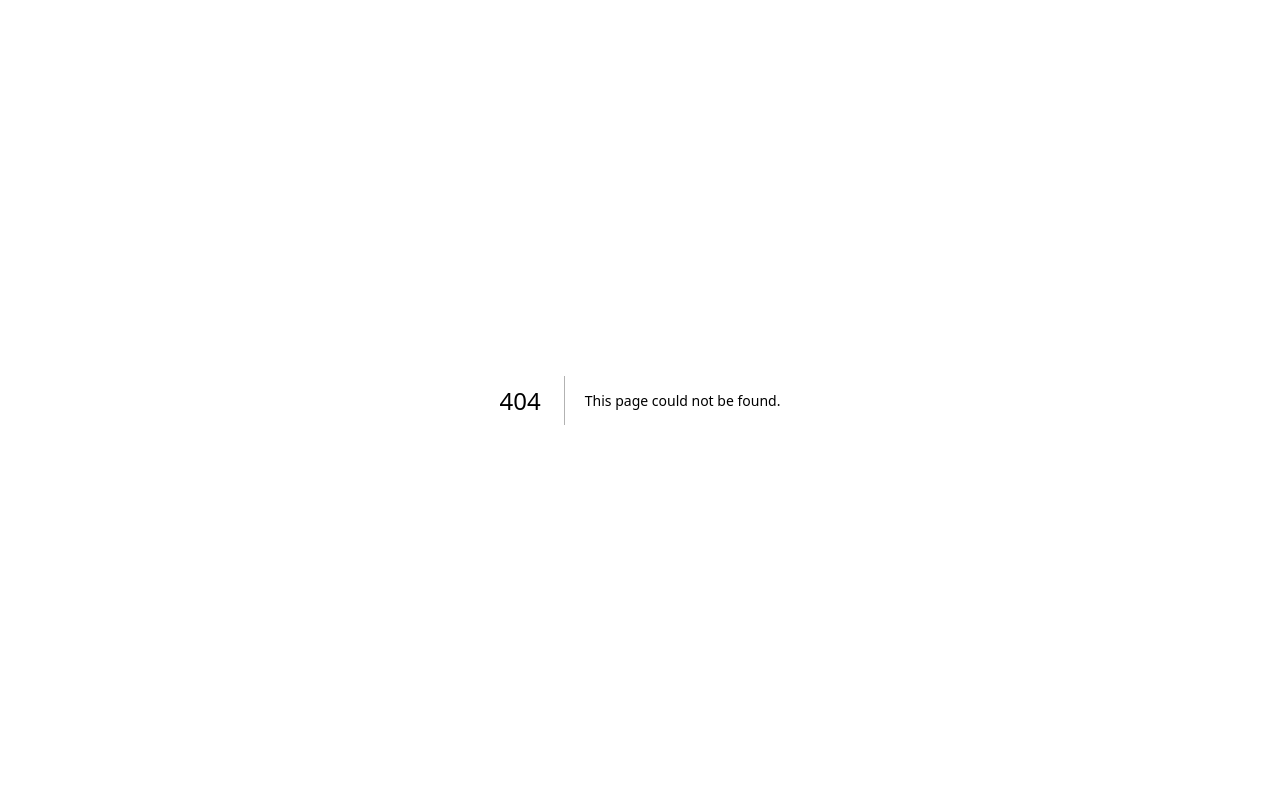
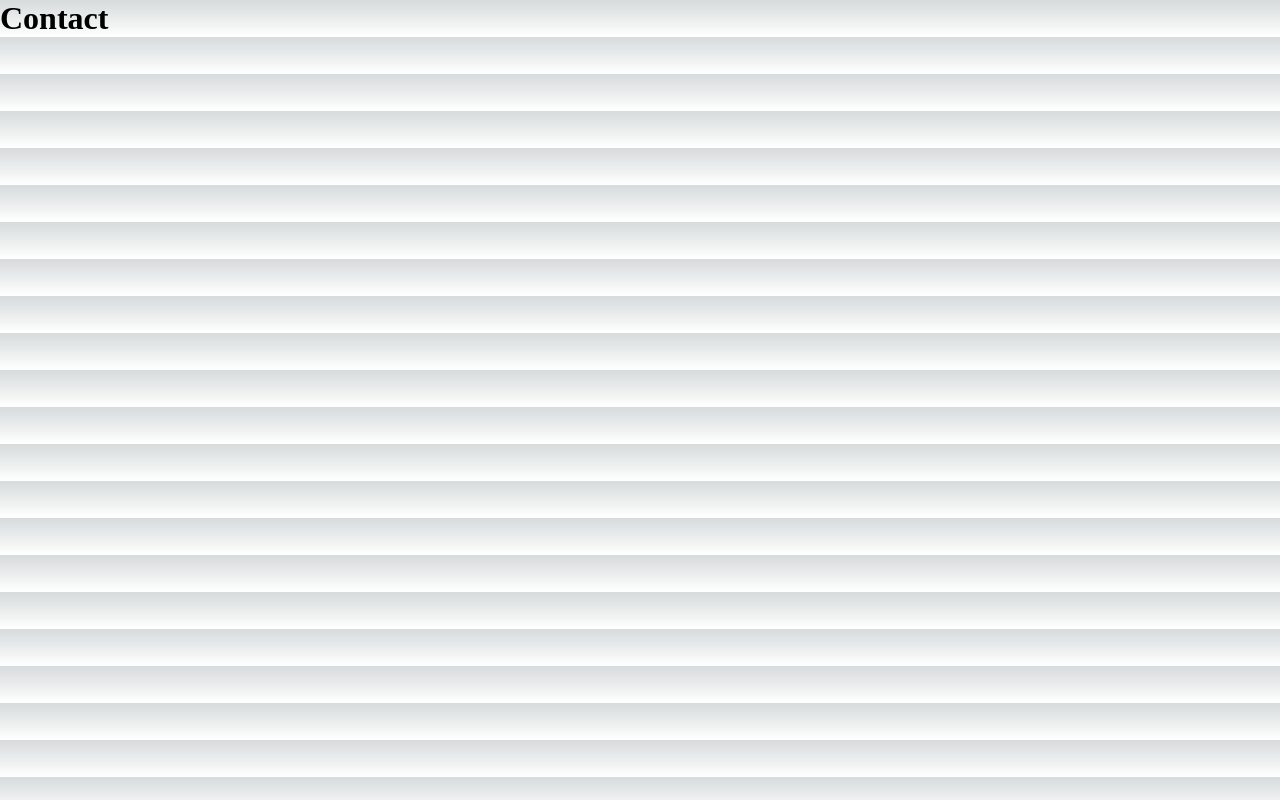
Before and after one commit to yudhaislamisulistya/simple-e-commerce-new, a Next.js app: page /contact in a window 1280 px wide. Before the commit this address had no page. Built offline with nearby package versions, Linux system fonts and the light colour scheme.

Commit message:
Add contact.js file

```diff
--- /dev/null
+++ b/pages/contact.js
@@ -0,0 +1,7 @@
+export default function Contact() {
+    return(
+        <div>
+            <h1>Contact</h1>
+        </div>
+    )
+}
```
Also changed, not shown: 1 other file (tests, documents, lock files or other folders).
